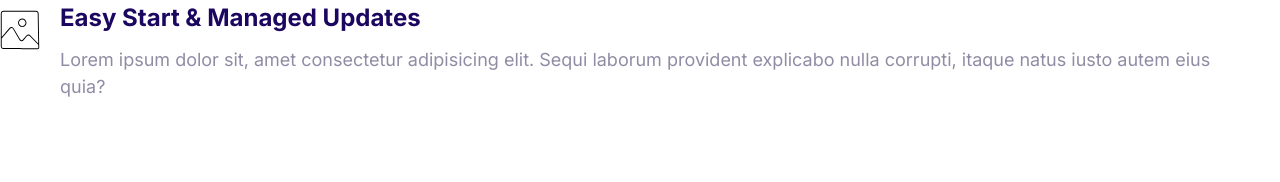
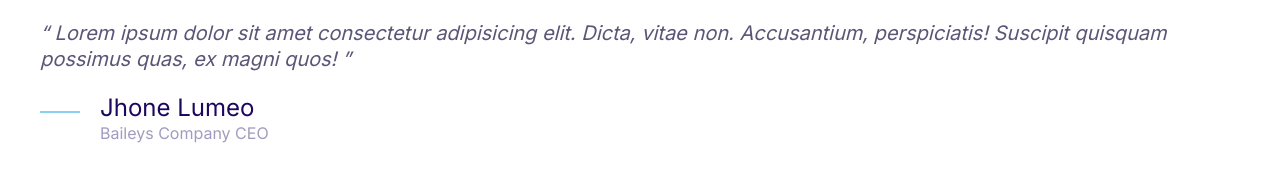
Before and after one commit to Laoluwapo/moshify-clone, a plain HTML site: page index.html in a window 1280 px wide. Drawn offline with Linux system fonts and the light colour scheme.

Commit message:
Build the quotes component.

```diff
--- a/css/style.css
+++ b/css/style.css
@@ -4,6 +4,7 @@
     --color-accent:#ff3400;
     --color-headings:#1b0760;
     --color-body:#918ca4;
+    --color-body-darker:#5c5577;
     --color-border: #ccc;
     --border-radius: 30px;
 }
@@ -375,3 +376,51 @@ a{
 .media__image {
     margin-top: 1rem;
 }
+
+/* QUOTES */
+
+.quote {
+    font-size: 3rem;
+    font-style: italic;
+    color: var(--color-body-darker);
+    line-height: 1.3;
+}
+
+.quote__text::before {
+    content: open-quote;
+}
+
+.quote__text::after {
+    content: close-quote;
+}
+
+.quote__author {
+    font-size: 3rem;
+    font-weight: 500;
+    font-style: normal;
+    margin-bottom: 0;
+}
+
+.quote__company {
+    color: var(--color-headings);
+    opacity: 0.4;
+    font-size: 2rem;
+    font-style: normal;
+}
+
+.quote__line {
+    position: relative;
+    bottom: 10px;
+}
+
+@media screen and (min-width:1024px) {
+    .quote {
+        font-size: 2rem;
+    }
+    .quote__author {
+        font-size: 2.4rem;
+    }
+    .quote__company {
+        font-size: 1.6rem;
+    }
+}
--- a/index.html
+++ b/index.html
@@ -18,20 +18,25 @@
     <link rel="stylesheet" href="css/style.css" />
   </head>
   <body>
+    <blockquote class="quote">
+      <p class="quote__text">
+        Lorem ipsum dolor sit amet consectetur adipisicing elit. Dicta, vitae
+        non. Accusantium, perspiciatis! Suscipit quisquam possimus quas, ex
+        magni quos!
+      </p>
+      <footer>
         <div class="media">
           <div class="media__image">
-        <svg class="icon icon--primary">
-          <use xlink:href="images/sprite.svg#snap"></use>
+            <svg class="icon icon--primary quote__line">
+              <use xlink:href="images/sprite.svg#line"></use>
             </svg>
           </div>
           <div class="media__body">
-        <h3 class="media__title">Easy Start & Managed Updates</h3>
-        <p>
-          Lorem ipsum dolor sit, amet consectetur adipisicing elit. Sequi
-          laborum provident explicabo nulla corrupti, itaque natus iusto autem
-          eius quia?
-        </p>
+            <h3 class="media__title quote__author">Jhone Lumeo</h3>
+            <p class="quote__company">Baileys Company CEO</p>
           </div>
         </div>
+      </footer>
+    </blockquote>
   </body>
 </html>
```
Also changed, not shown: components/quotes.html (added, +19 -0 lines). Lines whose indentation alone changed are shown as unchanged.
